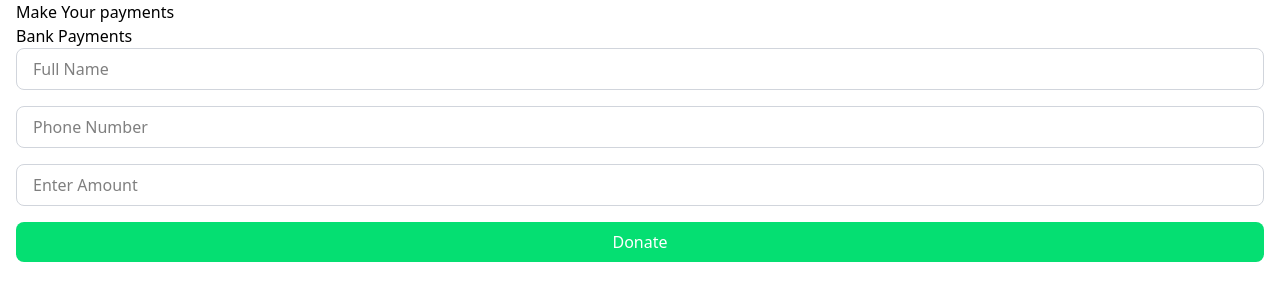
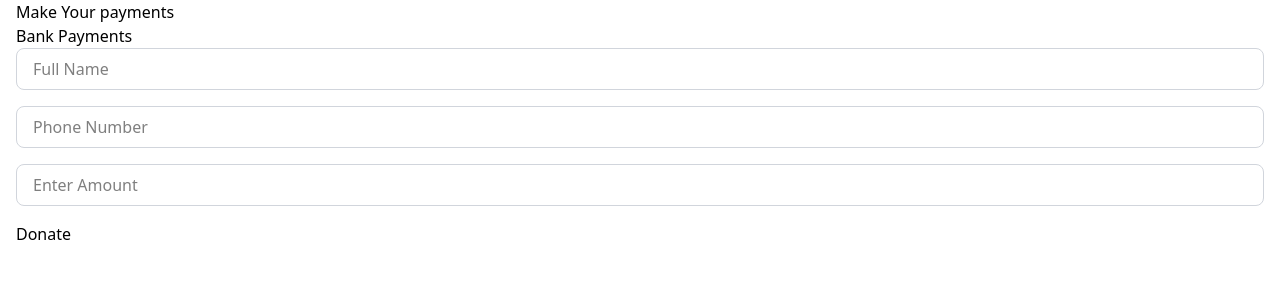
Before and after one commit to Axiomwriters/happy-faces, a React (Vite) app: page /donate in a window 1280 px wide. Shown: the top 300 px of the page. Built offline with nearby package versions, Linux system fonts and the light colour scheme.

Commit message:
Add payment configuration

```diff
--- a/src/components/Donate.jsx
+++ b/src/components/Donate.jsx
@@ -1,9 +1,63 @@
-import React, { useState } from 'react'
+import React, { useState, useEffect } from 'react'
 
 function Donate() {
     const [name, setName] = useState('')
     const [amount, setAmount] = useState('')
     const [phoneNumber, setPhoneNumber] = useState('')
+
+    useEffect(() => {
+    const script = document.createElement("script");
+    script.src = "https://js.paystack.co/v1/inline.js";
+    document.body.appendChild(script);
+  }, []);
+
+const handlePay = () => {
+  if (!amount || Number(amount) <= 0) {
+    alert("Enter a valid amount");
+    return;
+  }
+
+  if (!name) {
+    alert("Enter your name");
+    return;
+  }
+
+  const handler = window.PaystackPop.setup({
+    key: "pk_test_bd287703274461e0480db1f0a0c4e44cf3cd99a7",
+
+    email: "donor@example.com", // REQUIRED 🔥
+
+    amount: Number(amount) * 100,
+
+    currency: "KES", // Switch to "NGN" if KES is not activated
+
+    metadata: {
+      custom_fields: [
+        {
+          display_name: "Full Name",
+          variable_name: "full_name",
+          value: name,
+        },
+        {
+          display_name: "Phone",
+          variable_name: "phone_number",
+          value: phoneNumber,
+        },
+      ],
+    },
+
+    callback: (response) => {
+      alert("Payment successful! Reference: " + response.reference);
+    },
+
+    onClose: () => {
+      alert("Payment canceled");
+    },
+  });
+
+  handler.openIframe();
+};
+
 
     const style = {
         input: 'block w-full px-4 py-2 mb-4 rounded-lg border border-gray-300 focus:outline-none',
@@ -36,7 +90,7 @@ function Donate() {
                 className={style.input}
                 onChange={e => setAmount(e.target.value)}
             />
-            <button type='button' className={style.button}>Donate</button>
+            <button type='submit' onClick={handlePay}>Donate</button>
         </div>
     </div>
   )
```
